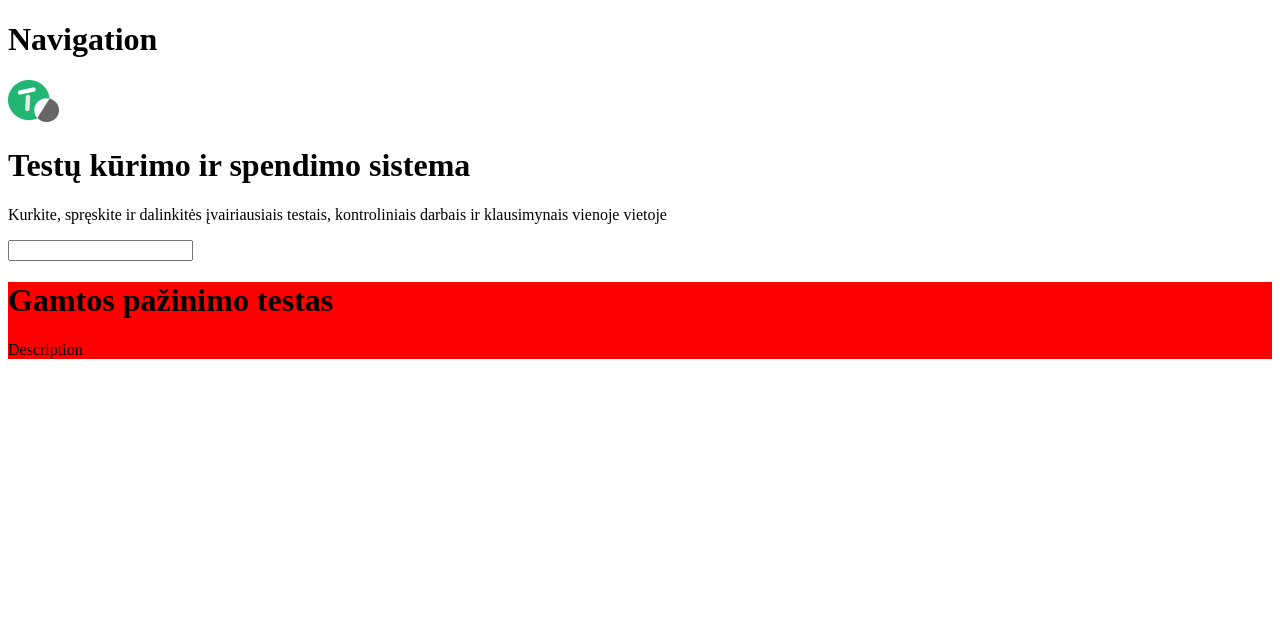
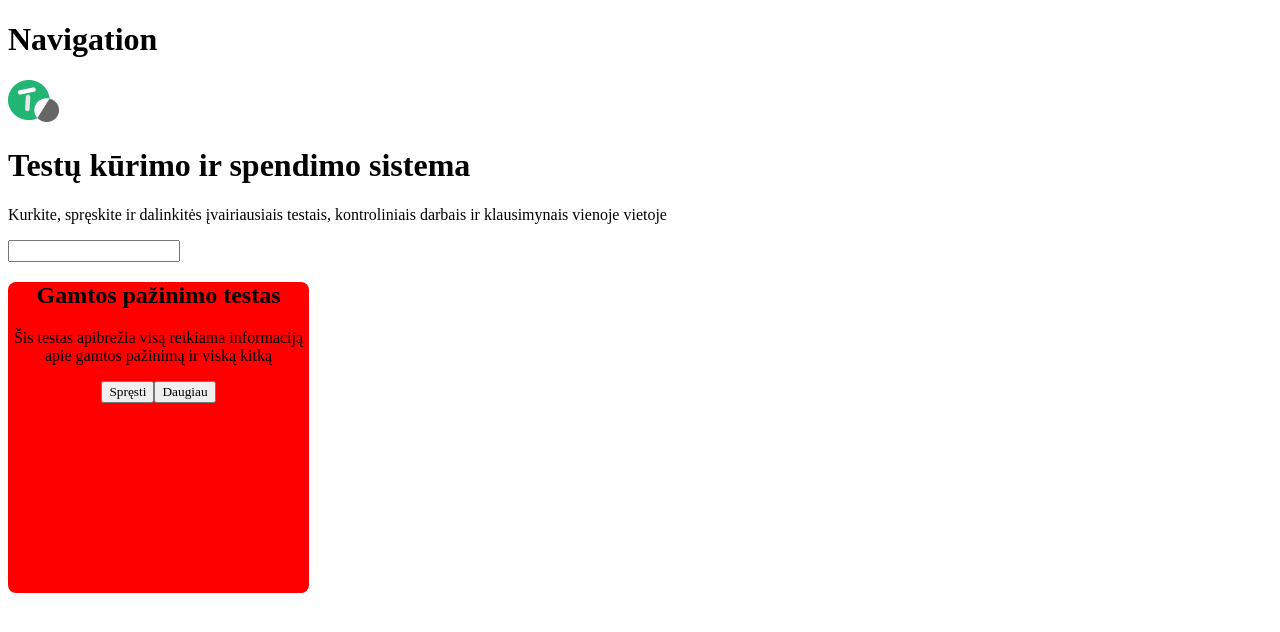
Before and after one commit to CypressG/test-exercise, a JavaScript app: page / in a window 1280 px wide. Shown: the top 632 px of the page. Built offline with nearby package versions, Linux system fonts and the light colour scheme.

Commit message:
More work on TestBlock.js has been done

```diff
--- a/src/App.js
+++ b/src/App.js
@@ -7,14 +7,22 @@ import TestBlock from "./components/TestBlock";
 const App = () => {
   return (
     <div>
+      {/* ---------------------Navigacija--------------------- */}
+
       <Navigation img={logo} />
 
       <SearchBar
         title="Testų kūrimo ir spendimo sistema"
         description="Kurkite, spręskite ir dalinkitės įvairiausiais testais, kontroliniais darbais ir klausimynais vienoje vietoje"
       ></SearchBar>
-      <TestBlock />
-      <TestBlock title="Gamtos pažinimo testas" description="Description" />
+
+      {/* ---------------------Test Blokelis--------------------- */}
+
+      <TestBlock
+        title="Gamtos pažinimo testas"
+        description="Šis testas apibrežia visą reikiama informaciją
+        apie gamtos pažinimą ir viską kitką"
+      />
     </div>
   );
 };
--- a/src/components/TestBlock.js
+++ b/src/components/TestBlock.js
@@ -1,8 +1,10 @@
 const TestBlock = (props) => {
   return (
     <div className="testblock-container">
-      <h1>{props.title}</h1>
+      <h2>{props.title}</h2>
       <p>{props.description}</p>
+      <button>Spręsti</button>
+      <button>Daugiau</button>
     </div>
   );
 };
--- a/src/style.css
+++ b/src/style.css
@@ -1,19 +1,13 @@
-.testblock-container {
-    background-color: red;
+/* Global START */
+* {
+    font-family: Montserrat;
 }
+/* Global END */
+
+
 /* Navigation CSS start */
 #logo-container {
-
 }
-
-
-
-
-
-
-
-
-
 
 /* Navigation CSS END */
 
@@ -23,4 +17,18 @@
 
 /* TestBlock CSS START */
 
+.testblock-container {
+  background-color: red;
+  width: 301px;
+  height: 311px;
+  border-radius: 8px;
+  text-align: center;
+}
+
+.testblock-container h2 {
+
+}
+
+
+
 /* TestBlock CSS END */
```
